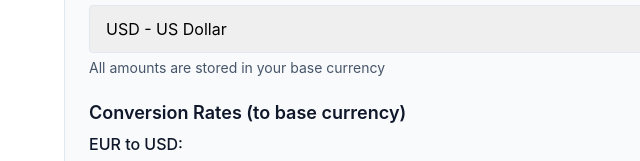
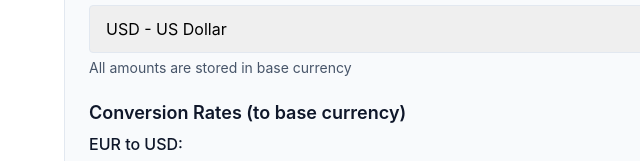
Before and after one commit to Angebright/Front-Web-Dev-Summative-Ange-Muhawenimana, a plain HTML site: page settings.html in a window 1280 px wide. Shown: the part 375-536 px from the top of the page, 8-648 px from the left. Drawn offline with Linux system fonts and the light colour scheme.

Commit message:
Update settings.html
updated settings

```diff
--- a/settings.html
+++ b/settings.html
@@ -43,7 +43,7 @@
                             <option value="GBP">GBP - British Pound</option>
                         </select>
                         <small id="base-currency-help" class="help-text">
-                            All amounts are stored in your base currency
+                            All amounts are stored in  base currency
                         </small>
                     </div>
 
```
